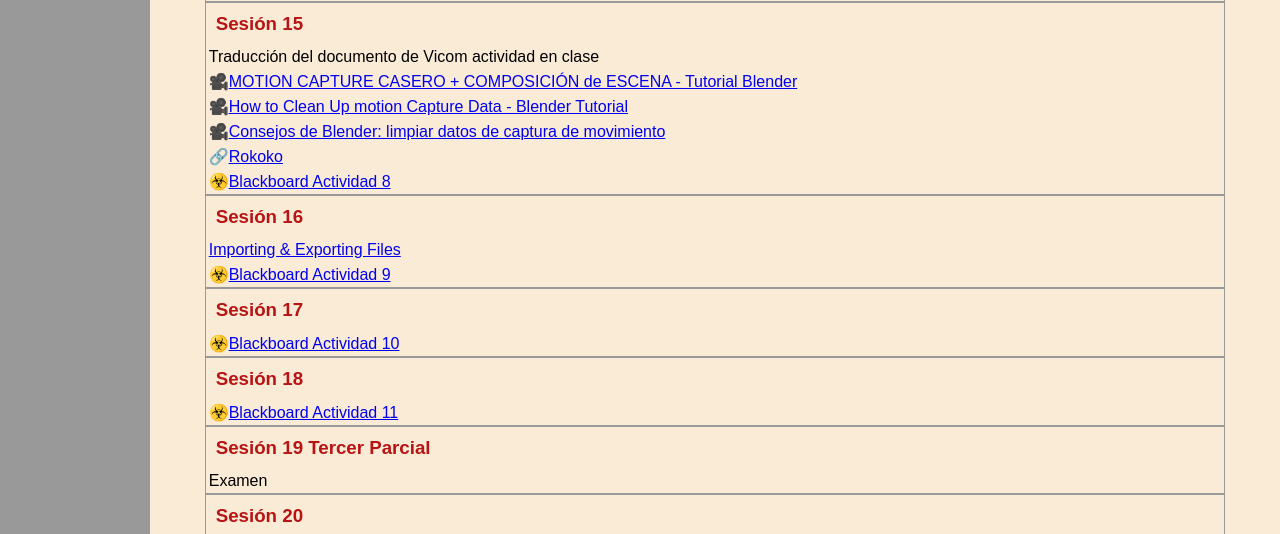
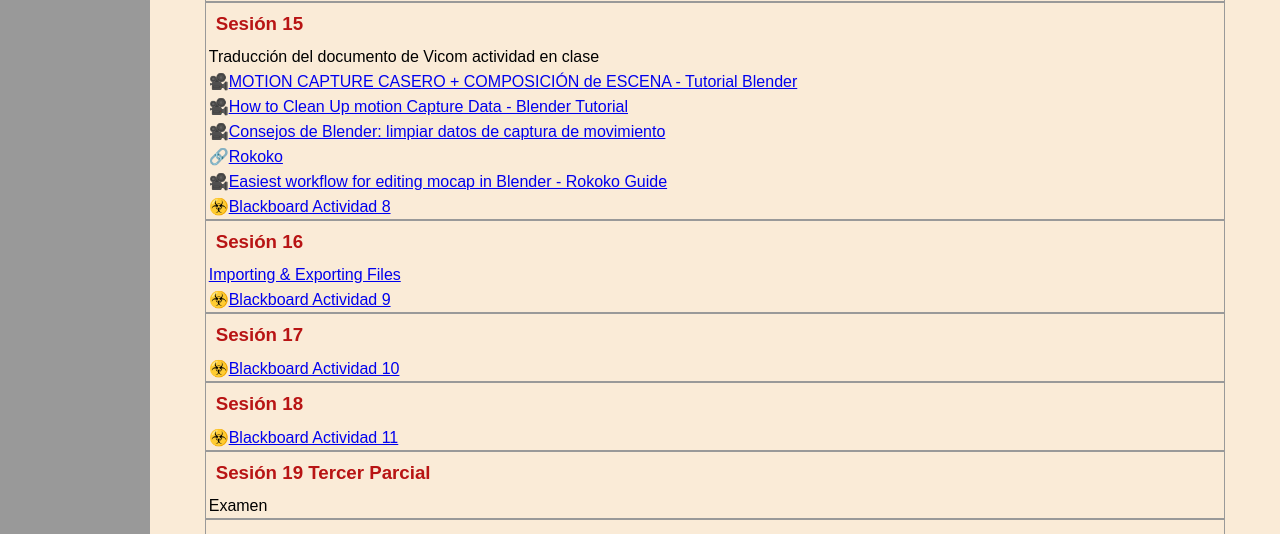
Before and after one commit to beztao01/mo-cap, a plain HTML site: page index.html in a window 1280 px wide. Shown: the part 2089-2623 px from the top of the page. Drawn offline with Linux system fonts and the light colour scheme.

Commit message:
add rokoko video

```diff
--- a/index.html
+++ b/index.html
@@ -171,7 +171,9 @@
                         <li>🎥<a href="https://youtu.be/rOAXM57PFNg?si=9ak6iB8lFQgl_49u" target="_blank" rel="noopener noreferrer">MOTION CAPTURE CASERO + COMPOSICIÓN de ESCENA - Tutorial Blender</a></li>
                         <li>🎥<a href="https://youtu.be/n5o0GS4ZYLQ?si=vWQXaYrdmp_4K6LU" target="_blank" rel="noopener noreferrer">How to Clean Up motion Capture Data - Blender Tutorial</a></li>
                         <li>🎥<a href="https://youtu.be/eBYdmcBnzxs?si=kXnZPkM0eQKqoi98" target="_blank" rel="noopener noreferrer">Consejos de Blender: limpiar datos de captura de movimiento</a></li>
+
                         <li>🔗<a href="https://www.rokoko.com/products/studio" target="_blank" rel="noopener noreferrer">Rokoko</a></li>
+                        <li>🎥<a href="https://youtu.be/nB5qhTItryU?si=okufYgOeGuD7fSAo" target="_blank" rel="noopener noreferrer">Easiest workflow for editing mocap in Blender - Rokoko Guide</a></li>
                         <li>☣️<a href="https://uvmonline.blackboard.com/webapps/login/" target="_blank" rel="noopener noreferrer">Blackboard Actividad 8</a></li>
                     </ul>
                 </section>
```
